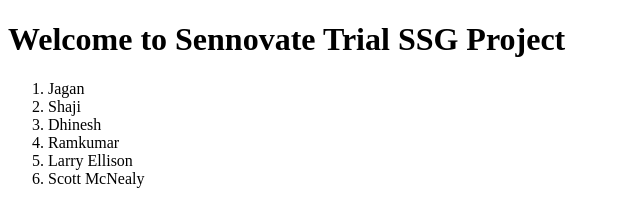
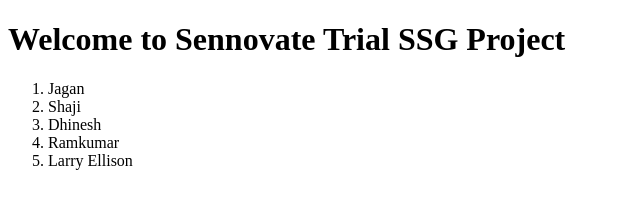
Before and after one commit to TrialSSG/TestOrgRepo, a plain HTML site: page Sample/WebContent/index.html in a window 1280 px wide. Shown: the whole page, without its empty margins (0-640 px from the left). Drawn offline with Linux system fonts and the light colour scheme.

Commit message:
Revert "Added a new entry Scott. Added by Shaji"
This reverts commit f2ef450a86e9dc8a40b14ae5c608897db0d9ac72.

Removed Scott

```diff
--- a/Sample/WebContent/index.html
+++ b/Sample/WebContent/index.html
@@ -12,7 +12,6 @@
 <li>Dhinesh</li>
 <li>Ramkumar</li>
 <li>Larry Ellison</li>
-<li>Scott McNealy</li>
 </ol>
 </body>
 </html>
```
